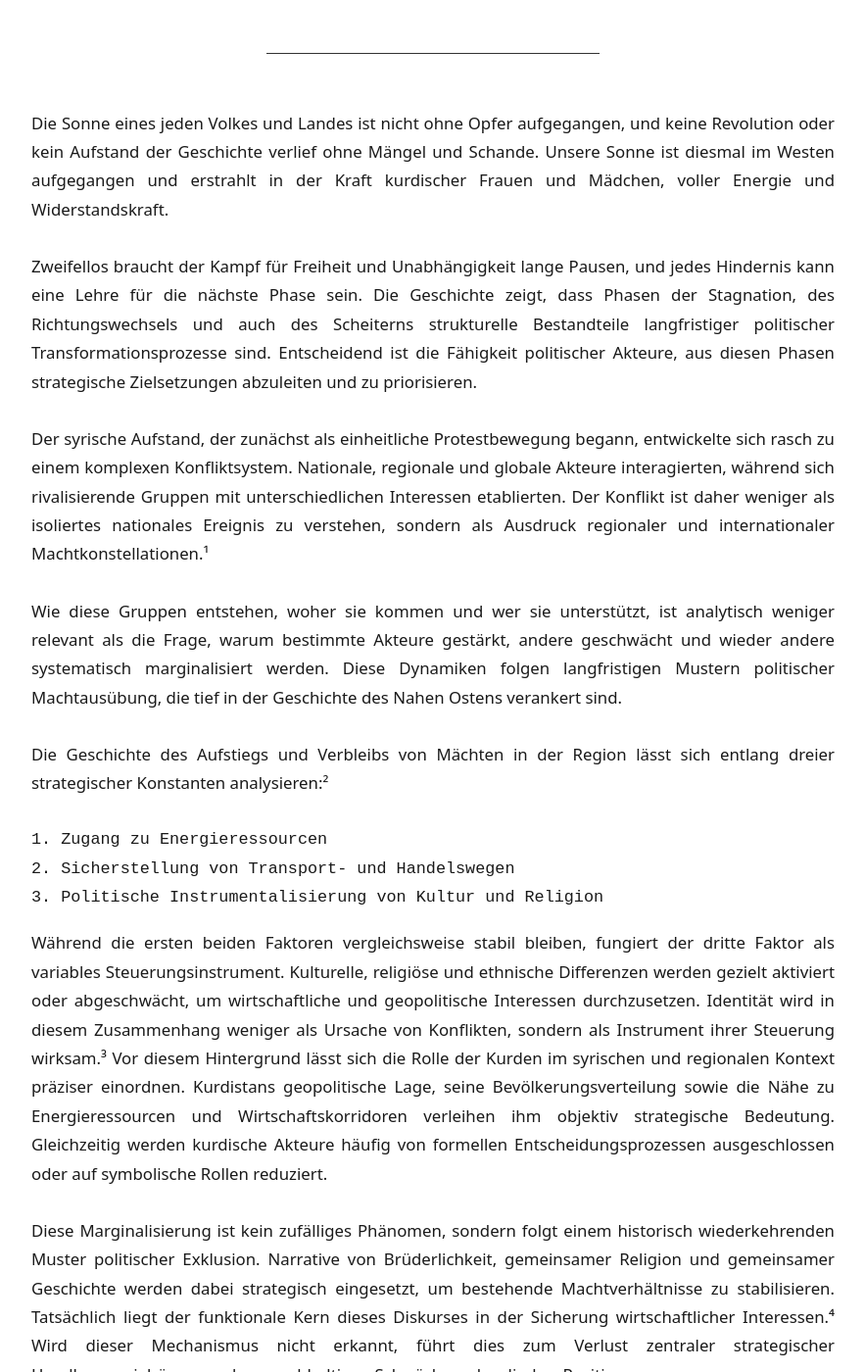
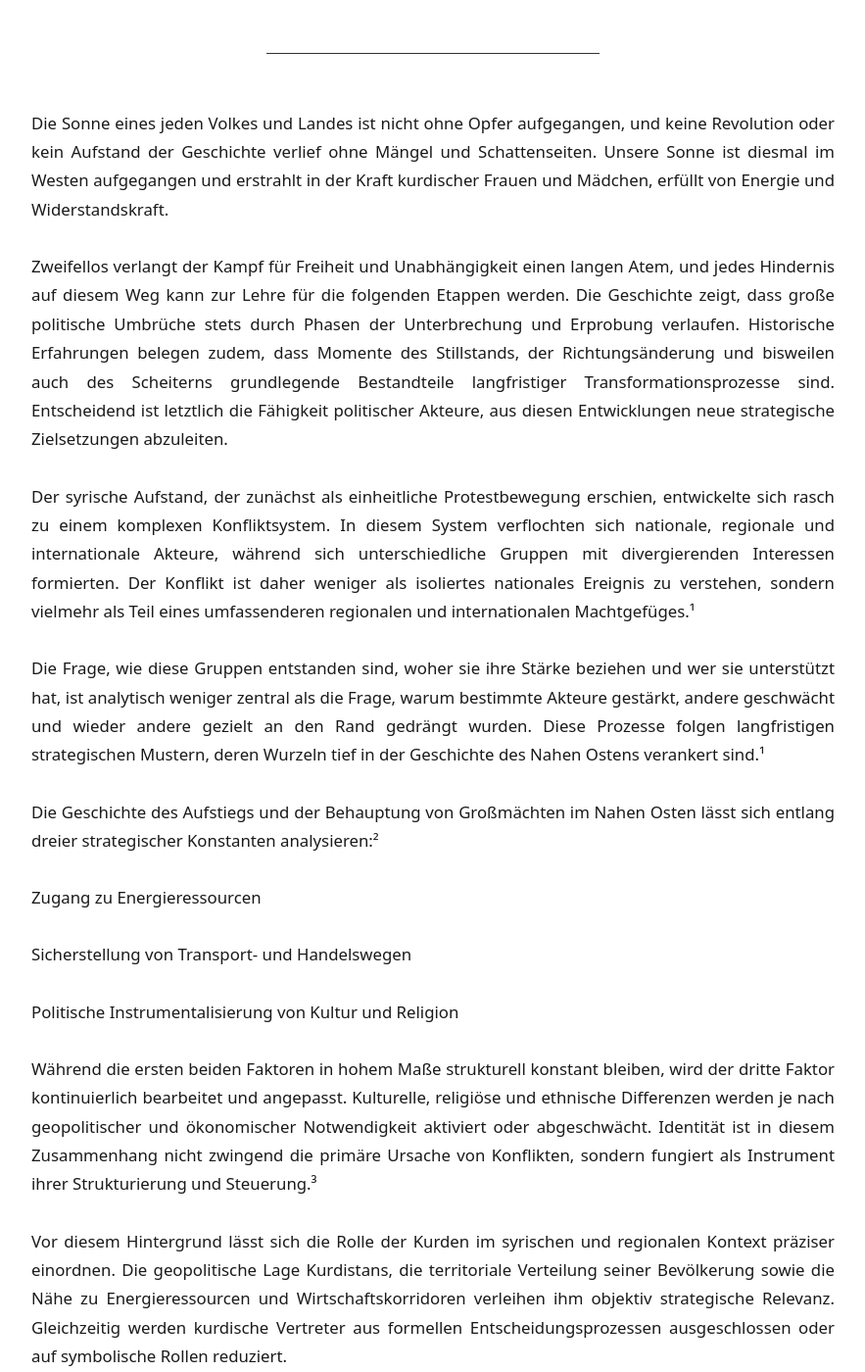
Before and after one commit to age-zero/age-zero.github.io, a Jekyll site: the page built from _posts/2026-02-10-strategie-de.md, in a window 1280 px wide and 1400 px high, scrolled down 293 px. Shown: the whole window at 98% size, without its empty margins (198-1081 px from the left). Built offline with Jekyll 4.4.1, drawn with Linux system fonts in a browser that asks for light colours; some of the changed text lies outside the part shown.

Commit message:
add energie-de verbessert

```diff
--- a/_posts/2026-02-10-strategie-de.md
+++ b/_posts/2026-02-10-strategie-de.md
@@ -10,40 +10,39 @@ translations:
   ku: /strategie-ku/
 ---
 
-Die Sonne eines jeden Volkes und Landes ist nicht ohne Opfer aufgegangen, und keine Revolution oder kein Aufstand der Geschichte verlief ohne Mängel und Schande. Unsere Sonne ist diesmal im Westen aufgegangen und erstrahlt in der Kraft kurdischer Frauen und Mädchen, voller Energie und Widerstandskraft.
+Die Sonne eines jeden Volkes und Landes ist nicht ohne Opfer aufgegangen, und keine Revolution oder kein Aufstand der Geschichte verlief ohne Mängel und Schattenseiten. Unsere Sonne ist diesmal im Westen aufgegangen und erstrahlt in der Kraft kurdischer Frauen und Mädchen, erfüllt von Energie und Widerstandskraft.
 
-Zweifellos braucht der Kampf für Freiheit und Unabhängigkeit lange Pausen, und jedes Hindernis kann eine Lehre für die nächste Phase sein. Die Geschichte zeigt, dass Phasen der Stagnation, des Richtungswechsels und auch des Scheiterns strukturelle Bestandteile langfristiger politischer Transformationsprozesse sind. Entscheidend ist die Fähigkeit politischer Akteure, aus diesen Phasen strategische Zielsetzungen abzuleiten und zu priorisieren.
+Zweifellos verlangt der Kampf für Freiheit und Unabhängigkeit einen langen Atem, und jedes Hindernis auf diesem Weg kann zur Lehre für die folgenden Etappen werden. Die Geschichte zeigt, dass große politische Umbrüche stets durch Phasen der Unterbrechung und Erprobung verlaufen. Historische Erfahrungen belegen zudem, dass Momente des Stillstands, der Richtungsänderung und bisweilen auch des Scheiterns grundlegende Bestandteile langfristiger Transformationsprozesse sind. Entscheidend ist letztlich die Fähigkeit politischer Akteure, aus diesen Entwicklungen neue strategische Zielsetzungen abzuleiten.
 
-Der syrische Aufstand, der zunächst als einheitliche Protestbewegung begann, entwickelte sich rasch zu einem komplexen Konfliktsystem. Nationale, regionale und globale Akteure interagierten, während sich rivalisierende Gruppen mit unterschiedlichen Interessen etablierten. Der Konflikt ist daher weniger als isoliertes nationales Ereignis zu verstehen, sondern als Ausdruck regionaler und internationaler Machtkonstellationen.¹
+Der syrische Aufstand, der zunächst als einheitliche Protestbewegung erschien, entwickelte sich rasch zu einem komplexen Konfliktsystem. In diesem System verflochten sich nationale, regionale und internationale Akteure, während sich unterschiedliche Gruppen mit divergierenden Interessen formierten. Der Konflikt ist daher weniger als isoliertes nationales Ereignis zu verstehen, sondern vielmehr als Teil eines umfassenderen regionalen und internationalen Machtgefüges.¹
 
-Wie diese Gruppen entstehen, woher sie kommen und wer sie unterstützt, ist analytisch weniger relevant als die Frage, warum bestimmte Akteure gestärkt, andere geschwächt und wieder andere systematisch marginalisiert werden. Diese Dynamiken folgen langfristigen Mustern politischer Machtausübung, die tief in der Geschichte des Nahen Ostens verankert sind.
+Die Frage, wie diese Gruppen entstanden sind, woher sie ihre Stärke beziehen und wer sie unterstützt hat, ist analytisch weniger zentral als die Frage, warum bestimmte Akteure gestärkt, andere geschwächt und wieder andere gezielt an den Rand gedrängt wurden. Diese Prozesse folgen langfristigen strategischen Mustern, deren Wurzeln tief in der Geschichte des Nahen Ostens verankert sind.¹
 
-Die Geschichte des Aufstiegs und Verbleibs von Mächten in der Region lässt sich entlang dreier strategischer Konstanten analysieren:²
+Die Geschichte des Aufstiegs und der Behauptung von Großmächten im Nahen Osten lässt sich entlang dreier strategischer Konstanten analysieren:²
 
-    1. Zugang zu Energieressourcen
-    2. Sicherstellung von Transport- und Handelswegen
-    3. Politische Instrumentalisierung von Kultur und Religion
+Zugang zu Energieressourcen
 
-Während die ersten beiden Faktoren vergleichsweise stabil bleiben, fungiert der dritte Faktor als variables Steuerungsinstrument. Kulturelle, religiöse und ethnische Differenzen werden gezielt aktiviert oder abgeschwächt, um wirtschaftliche und geopolitische Interessen durchzusetzen. Identität wird in diesem Zusammenhang weniger als Ursache von Konflikten, sondern als Instrument ihrer Steuerung wirksam.³
-Vor diesem Hintergrund lässt sich die Rolle der Kurden im syrischen und regionalen Kontext präziser einordnen. Kurdistans geopolitische Lage, seine Bevölkerungsverteilung sowie die Nähe zu Energieressourcen und Wirtschaftskorridoren verleihen ihm objektiv strategische Bedeutung. Gleichzeitig werden kurdische Akteure häufig von formellen Entscheidungsprozessen ausgeschlossen oder auf symbolische Rollen reduziert.
+Sicherstellung von Transport- und Handelswegen
 
-Diese Marginalisierung ist kein zufälliges Phänomen, sondern folgt einem historisch wiederkehrenden Muster politischer Exklusion. Narrative von Brüderlichkeit, gemeinsamer Religion und gemeinsamer Geschichte werden dabei strategisch eingesetzt, um bestehende Machtverhältnisse zu stabilisieren. Tatsächlich liegt der funktionale Kern dieses Diskurses in der Sicherung wirtschaftlicher Interessen.⁴ Wird dieser Mechanismus nicht erkannt, führt dies zum Verlust zentraler strategischer Handlungsspielräume und zur nachhaltigen Schwächung kurdischer Positionen.
+Politische Instrumentalisierung von Kultur und Religion
 
-Aus strategischer Perspektive erfordert diese Situation eine Neuausrichtung kurdischer Politik. Widerstand allein oder die Mobilisierung nationaler Identität reichen nicht aus, um langfristige Wirkung zu entfalten. Politische, wirtschaftliche und diplomatische Instrumente müssen systematisch miteinander verknüpft werden.
+Während die ersten beiden Faktoren in hohem Maße strukturell konstant bleiben, wird der dritte Faktor kontinuierlich bearbeitet und angepasst. Kulturelle, religiöse und ethnische Differenzen werden je nach geopolitischer und ökonomischer Notwendigkeit aktiviert oder abgeschwächt. Identität ist in diesem Zusammenhang nicht zwingend die primäre Ursache von Konflikten, sondern fungiert als Instrument ihrer Strukturierung und Steuerung.³
 
-Insbesondere die bewusste Erschließung der strategischen Tiefe des dritten Faktors sollte Priorität haben. Der gezielte Einsatz von Energieressourcen und Handelsrouten kann den politischen Handlungsspielraum substantiell erweitern, da diese Faktoren Verhandlungen auf internationaler Ebene strukturell aufwerten.²
+Vor diesem Hintergrund lässt sich die Rolle der Kurden im syrischen und regionalen Kontext präziser einordnen. Die geopolitische Lage Kurdistans, die territoriale Verteilung seiner Bevölkerung sowie die Nähe zu Energieressourcen und Wirtschaftskorridoren verleihen ihm objektiv strategische Relevanz. Gleichzeitig werden kurdische Vertreter aus formellen Entscheidungsprozessen ausgeschlossen oder auf symbolische Rollen reduziert.
 
-Auf dieser Grundlage lässt sich ein langfristiger nationaler Strategieplan entwickeln und zugleich eine belastbare diplomatische Basis schaffen. Ziel ist es, nicht nur indirekt wahrgenommen zu werden, sondern die tatsächlichen Entscheidungsträger direkt zu adressieren.
+Diese Marginalisierung erfolgt nicht zufällig, sondern entspricht einem historisch wiederkehrenden, bewusst reproduzierten Muster. Narrative von Brüderlichkeit, gemeinsamer Religion oder gemeinsamer Geschichte werden in diesem Rahmen als Instrumente weicher Diplomatie eingesetzt; tatsächlich dienen sie primär der Sicherung wirtschaftlicher und machtpolitischer Interessen.⁴ Dies bedeutet jedoch nicht automatisch, dass solche Diskurse selbst eine Lösung darstellen. Wird dieser Mechanismus nicht erkannt, kann dies zum Verlust zentraler strategischer Handlungsspielräume und letztlich zur nachhaltigen Verengung der kurdischen Rolle führen.
 
-Während Weltmächte kulturelle und religiöse Konflikte nutzen, um Zugang zu Ressourcen und wirtschaftlichen Kanälen zu sichern, können kurdische Akteure umgekehrt wirtschaftliche und energetische Faktoren nutzen, um Einfluss auf Entscheidungsprozesse zu gewinnen. Dieser Ansatz richtet sich nicht gegen einzelne Akteure, sondern basiert auf dem legitimen Schutz kollektiver Interessen.
+Aus strategischer Perspektive erfordert diese Situation eine grundlegende Neuausrichtung kurdischer Politik. Reiner Widerstand oder die bloße Mobilisierung nationaler Identität reichen nicht aus, um langfristige Wirkung zu entfalten. Eine systematische Verknüpfung politischer, wirtschaftlicher und diplomatischer Instrumente ist erforderlich.
 
-Dabei ist zu berücksichtigen, dass Grenzen nicht statisch sind und Bündnisse primär interessenbasiert sowie zeitlich begrenzt bleiben.¹ Strategische und taktische Allianzen müssen daher kontinuierlich überprüft und angepasst werden.
+Insbesondere die strategische Nutzung von Energieressourcen und Handelsrouten eröffnet die Möglichkeit, den eigenen Handlungsspielraum auf internationaler Ebene strukturell zu erweitern. Diese Faktoren wirken in internationalen Verhandlungen als gewichtige Parameter zur Erhöhung politischer Relevanz.²
 
-In diesem Prozess ist Selbstbewusstsein eine zentrale Voraussetzung. Politische Zurückhaltung aus Scham oder einer internalisierten Opferperspektive schwächt die eigene Verhandlungsposition. Sie erzeugt in den Augen potenzieller Partner den Eindruck mangelnder Handlungsfähigkeit und unterminiert Vertrauen. Eine nüchterne, faktenbasierte Auseinandersetzung mit zentralen strategischen Fragen ist daher unerlässlich.
+Die konsequente Umsetzung dieses Ansatzes kann die Grundlage für einen langfristigen nationalen Strategieplan bilden und zugleich eine stabile diplomatische Basis schaffen. Dies setzt ein realistisches Verständnis voraus, dass Grenzen nicht unveränderlich sind und Bündnisse interessenbasiert sowie zeitlich begrenzt bleiben.¹ Die Unterscheidung zwischen strategischen und taktischen Allianzen sowie deren sorgfältige Gewichtung ist dabei von grundlegender Bedeutung.
 
-Vor diesem Hintergrund ist auch der Versuch, die Handlungsfähigkeit der Westlichen Autonomen Verwaltung auf ressourcenreiche Gebiete außerhalb Kurdistans auszuweiten, als Bestandteil kurdischer Nationalinteressen zu verstehen. Gleiches gilt für Bestrebungen, Öl- und Gasressourcen in Südkurdistan politisch einzubinden – trotz bestehender taktischer Schwächen. Die Offenhaltung beider Handlungsachsen sowie der Ausbau partnerschaftlicher Strukturen zur Sicherung von Handelsrouten verstärken die strategische Wirkung dieser Ansätze.²
+In diesem Prozess sind Selbstbewusstsein, politische Klarheit und das Überwinden hemmender Tabus entscheidend. Eine Politik der Scham oder eine Selbstverortung ausschließlich in der Opferrolle schwächt die Verhandlungsposition und reduziert das Vertrauen potenzieller Partner.
 
-Die fortgesetzten Bemühungen autoritärer Regime in der Region, kurdischen Akteuren den Zugang zu natürlichen Ressourcen zu verwehren, unterstreichen deren strategische Relevanz. Gerade deshalb können diese Ressourcen und Routen zu zentralen Hebeln politischer Einflussnahme auf internationaler Ebene werden.
+Vor diesem Hintergrund ist auch der Versuch, die Kompetenzen der Autonomen Verwaltung von Rojava auf energiereiche Gebiete außerhalb Kurdistans auszuweiten, als Teil der strategischen Gestaltung kurdischer Nationalinteressen zu verstehen. Gleiches gilt für Bemühungen, die Öl- und Gasressourcen Südkurdistans politisch stärker zu konsolidieren – trotz bestehender taktischer Defizite auf beiden Seiten. Die Offenhaltung beider Handlungsrichtungen erhöht die Möglichkeit, zukünftige regionale Entwicklungen aktiv mitzugestalten. Auch der partnerschaftliche Ausbau von Handelsrouten folgt demselben strategischen Prinzip.²
+
+Die anhaltenden Bemühungen autoritärer Regime, kurdischen Akteuren den Zugang zu natürlichen Ressourcen zu verwehren, bestätigen indirekt deren strategische Bedeutung. Gerade deshalb können diese Ressourcen und Routen zu entscheidenden Hebeln kurdischer Politik im wirtschaftlichen und internationalen diplomatischen Kontext werden.
 
 ---
 ¹ Marc Lynch, The Arab Uprising; Robert D. Kaplan, The Revenge of Geography.
```
